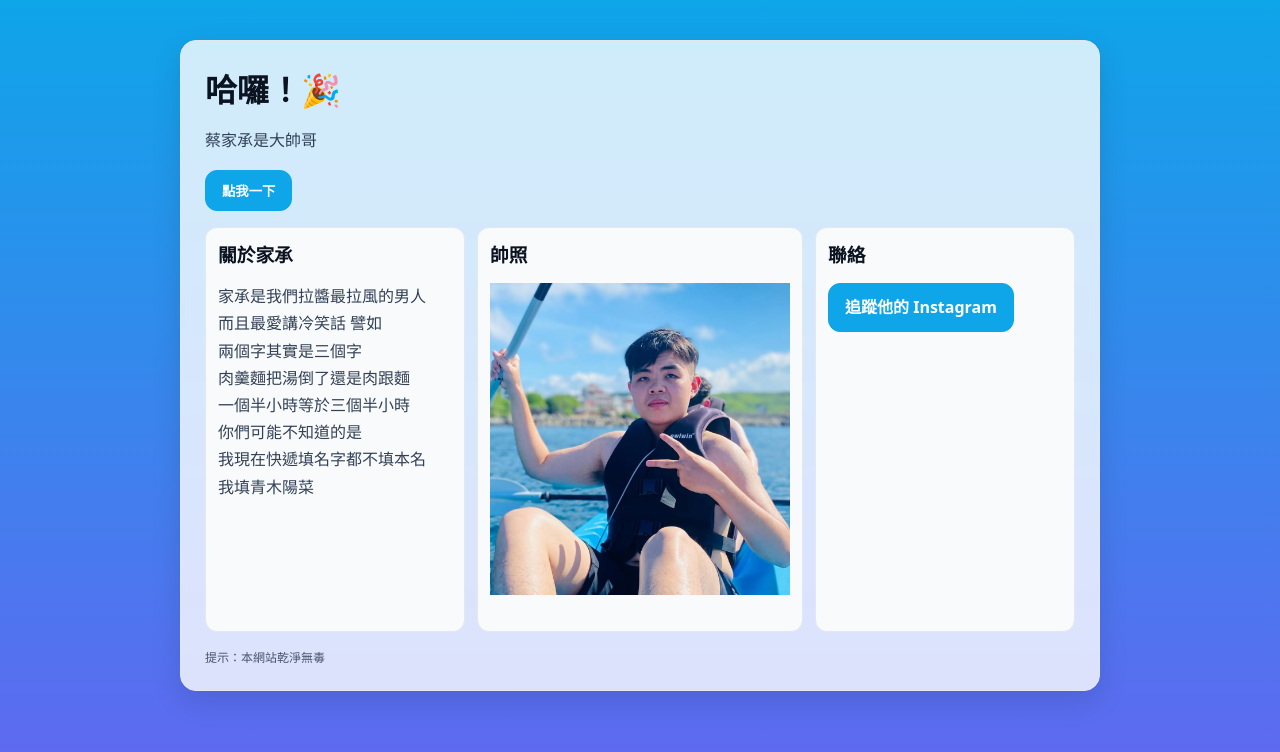
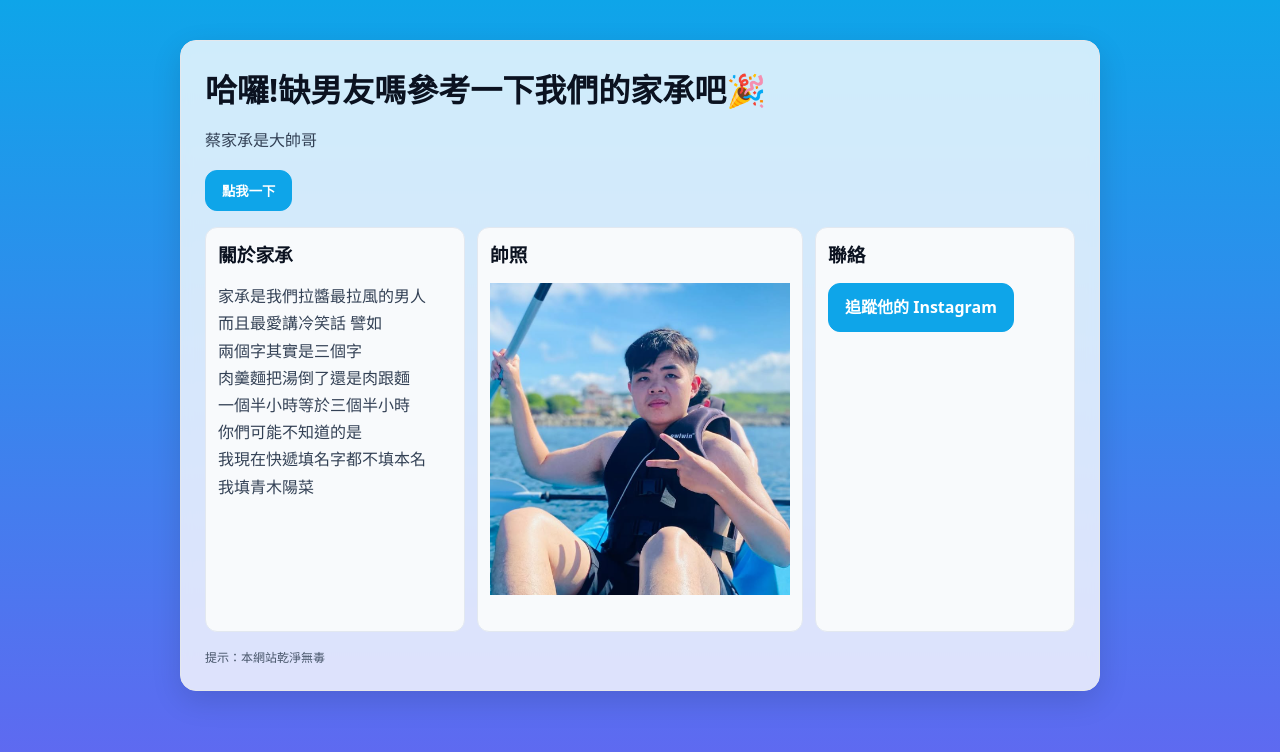
Before and after one commit to BlackFlame0310/-, a plain HTML site: page index.html in a window 1280 px wide. Drawn offline with Linux system fonts and the light colour scheme.

Commit message:
Update index.html

```diff
--- a/index.html
+++ b/index.html
@@ -25,7 +25,7 @@
 <body>
   <div class="wrap">
     <div class="card">
-      <h1>哈囉！🎉</h1>
+      <h1>哈囉!缺男友嗎參考一下我們的家承吧🎉</h1>
       <p>蔡家承是大帥哥</p>
       <button class="btn" onclick="sayHi()">點我一下</button>
       <div class="grid">
```
